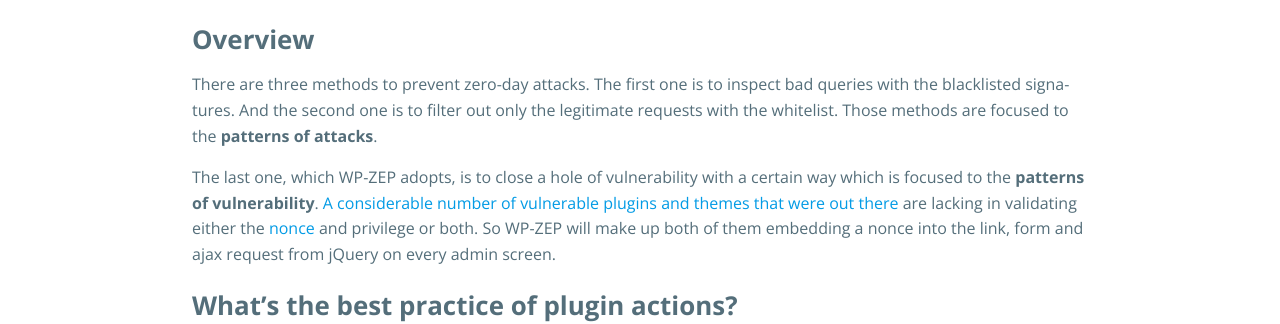
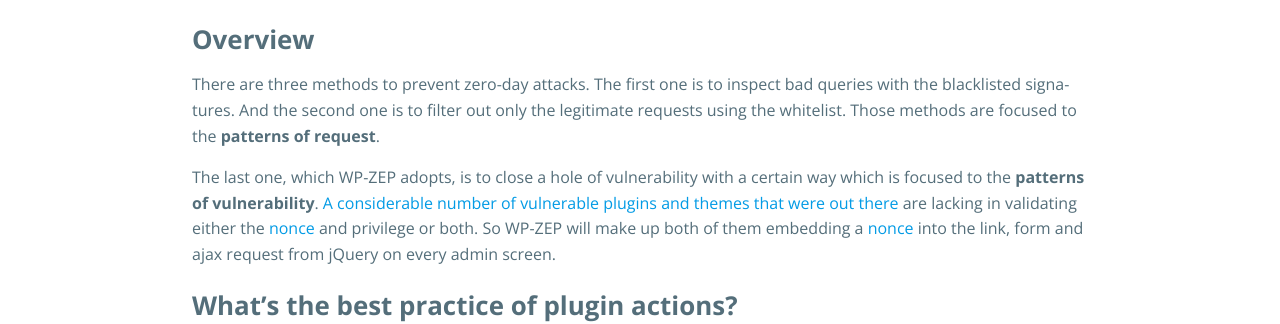
Before and after one commit to tokkonopapa/WordPress-IP-Geo-Block, a Jekyll site: the page built from _posts/article/2015-04-19-how-wpzep-works.md, in a window 1280 px wide and 900 px high. Shown: the part 364-688 px from the top of the window. Built offline with Jekyll 4.4.1, drawn with Linux system fonts in a browser that asks for light colours; emoji names are drawn with the system emoji font; some web fonts are replaced.

Commit message:
Update article.

```diff
--- a/_posts/article/2015-04-19-how-wpzep-works.md
+++ b/_posts/article/2015-04-19-how-wpzep-works.md
@@ -19,15 +19,18 @@
 
 There are three methods to prevent zero-day attacks. The first one is to
 inspect bad queries with the blacklisted signatures. And the second one is
-to filter out only the legitimate requests with the whitelist. Those methods
-are focused to the **patterns of attacks**.
+to filter out only the legitimate requests using the whitelist. Those methods
+are focused to the **patterns of request**.
 
 The last one, which WP-ZEP adopts, is to close a hole of vulnerability with a
-certain way which is focused to the **patterns of vulnerability**. [A
-considerable number of vulnerable plugins and themes that were out there]
-[WhySoMany] are lacking in validating either the [nonce][CryptNonce] and
-privilege or both. So WP-ZEP will make up both of them embedding a nonce into
-the link, form and ajax request from jQuery on every admin screen.
+certain way which is focused to the **patterns of vulnerability**.
+  [A considerable number of vulnerable plugins and themes that were out there]
+  [WhySoMany]
+are lacking in validating either the
+  [nonce][CryptNonce]
+and privilege or both. So WP-ZEP will make up both of them embedding a
+  [nonce][WordPressNonces]
+into the link, form and ajax request from jQuery on every admin screen.
 
 ### What's the best practice of plugin actions? ###
 
```
